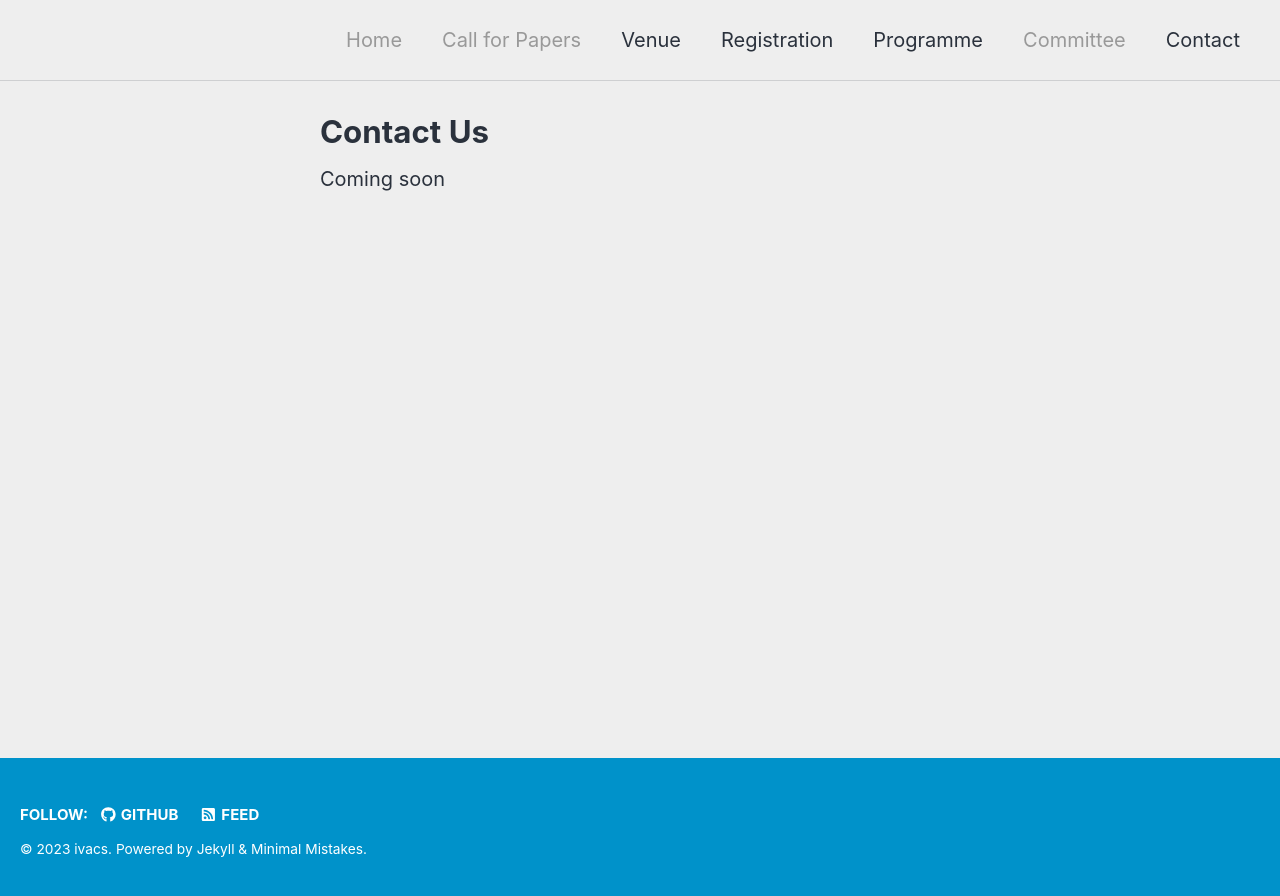
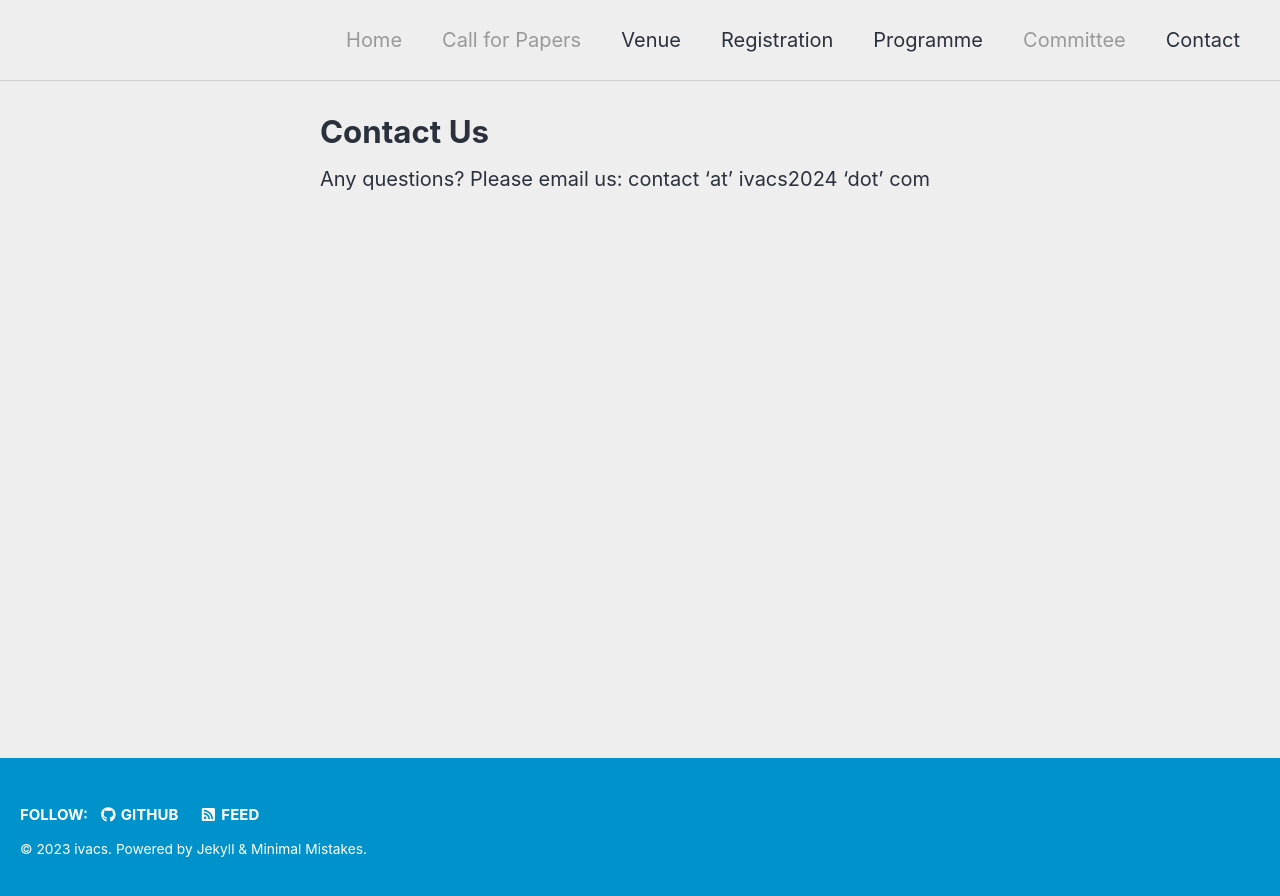
Before and after one commit to gfburton/aiabrixen2024, a Jekyll site: the page built from _pages/contact.md, in a window 1280 px wide. Shown: the top 896 px of the page. Built offline with Jekyll 4.4.1, drawn with Linux system fonts in a browser that asks for light colours; cached includes are drawn as plain includes; nearby versions of some CDN libraries.

Commit message:
markdown update

```diff
--- a/_pages/contact.md
+++ b/_pages/contact.md
@@ -7,4 +7,4 @@ toc: false
 toc_sticky: false
 ---
 
-Coming soon
+Any questions? Please email us: contact 'at' ivacs2024 'dot' com
```
